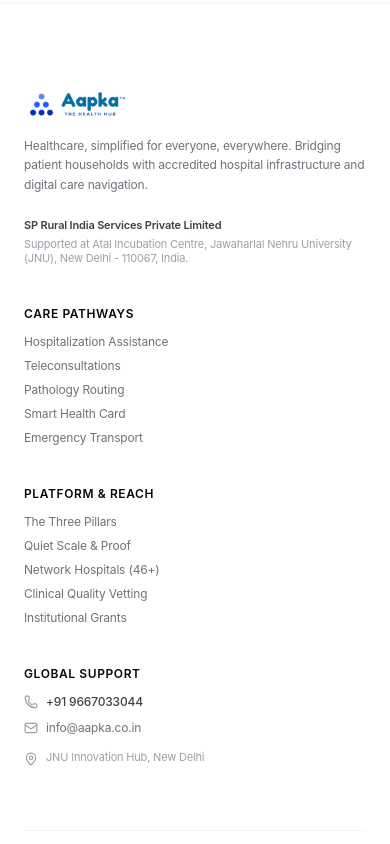
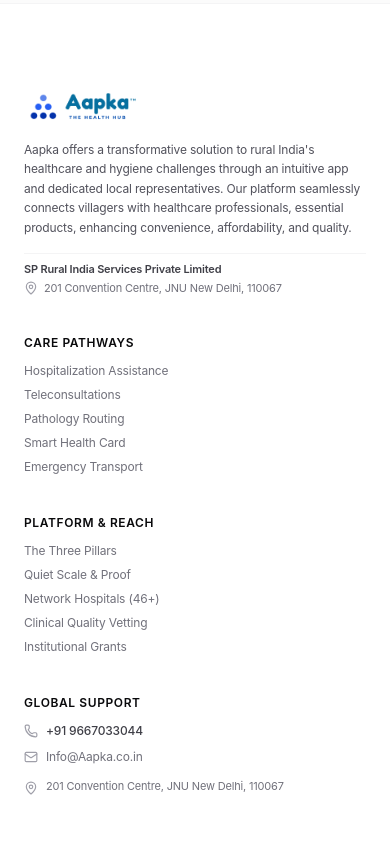
Before and after one commit to aapkatech/Aapka, a React (Vite) app: page / in a window 390 px wide. Shown: the part 7100-7944 px from the top of the page. Built offline with nearby package versions, Linux system fonts and the light colour scheme.

Commit message:
feat: add official mission description and contact details in footer

```diff
--- a/src/components/Footer.tsx
+++ b/src/components/Footer.tsx
@@ -12,9 +12,11 @@
     window.scrollTo({ top: 0, behavior: 'smooth' });
   };
 
-  const tagline = t?.tagline || "Healthcare, simplified for everyone, everywhere. Bridging patient households with accredited hospital infrastructure and digital care navigation.";
+  const tagline = t?.tagline || "Aapka offers a transformative solution to rural India's healthcare and hygiene challenges through an intuitive app and dedicated local representatives. Our platform seamlessly connects villagers with healthcare professionals, essential products, enhancing convenience, affordability, and quality.";
   const company = t?.company || "SP Rural India Services Private Limited";
-  const location = t?.location || "Supported at Atal Incubation Centre, Jawaharlal Nehru University (JNU), New Delhi - 110067, India.";
+  const location = t?.location || "201 Convention Centre, JNU New Delhi, 110067";
+  const phone = t?.phone || "+91 9667033044";
+  const email = t?.email || "Info@Aapka.co.in";
   const carePathwaysTitle = t?.carePathwaysTitle || "Care Pathways";
   const platformReachTitle = t?.platformReachTitle || "Platform & Reach";
   const globalSupportTitle = t?.globalSupportTitle || "Global Support";
@@ -49,16 +51,19 @@
           {/* Brand & Corporate entity */}
           <div className="lg:col-span-2 space-y-4">
             <div className="flex items-center">
-              <AapkaLogo variant="full" className="h-9 w-auto" />
+              <AapkaLogo variant="full" className="h-10 w-auto" />
             </div>
 
-            <p className="text-xs text-zinc-500 leading-relaxed max-w-sm">
+            <p className="text-xs sm:text-[13px] text-zinc-600 leading-relaxed max-w-md">
               {tagline}
             </p>
 
-            <div className="pt-2 text-[11px] text-zinc-400 space-y-1">
+            <div className="pt-2 text-[11px] text-zinc-400 space-y-1 border-t border-zinc-100">
               <p className="font-semibold text-zinc-700">{company}</p>
-              <p>{location}</p>
+              <p className="flex items-center gap-1.5 text-zinc-500">
+                <MapPin className="w-3.5 h-3.5 text-zinc-400 shrink-0" />
+                <span>{location}</span>
+              </p>
             </div>
           </div>
 
@@ -102,19 +107,19 @@
             <ul className="space-y-2.5 text-zinc-500">
               <li className="flex items-center gap-2">
                 <Phone className="w-3.5 h-3.5 text-zinc-400 shrink-0" />
-                <a href="tel:+919667033044" className="hover:text-zinc-950 font-medium text-zinc-700">
-                  +91 9667033044
+                <a href={`tel:${phone.replace(/\s+/g, '')}`} className="hover:text-zinc-950 font-medium text-zinc-700">
+                  {phone}
                 </a>
               </li>
               <li className="flex items-center gap-2">
                 <Mail className="w-3.5 h-3.5 text-zinc-400 shrink-0" />
-                <a href="mailto:info@aapka.co.in" className="hover:text-zinc-950">
-                  info@aapka.co.in
+                <a href={`mailto:${email.toLowerCase()}`} className="hover:text-zinc-950">
+                  {email}
                 </a>
               </li>
-              <li className="flex items-start gap-2 pt-1 text-[11px] text-zinc-400">
+              <li className="flex items-start gap-2 pt-1 text-[11px] text-zinc-500">
                 <MapPin className="w-3.5 h-3.5 text-zinc-400 shrink-0 mt-0.5" />
-                <span>JNU Innovation Hub, New Delhi</span>
+                <span>{location}</span>
               </li>
             </ul>
           </div>
--- a/src/i18n/translations.ts
+++ b/src/i18n/translations.ts
@@ -79,6 +79,8 @@
     tagline: string;
     company: string;
     location: string;
+    phone?: string;
+    email?: string;
     carePathwaysTitle: string;
     platformReachTitle: string;
     globalSupportTitle: string;
@@ -255,9 +257,11 @@
       ]
     },
     footer: {
-      tagline: "Healthcare, simplified for everyone, everywhere. Bridging patient households with accredited hospital infrastructure and digital care navigation.",
+      tagline: "Aapka offers a transformative solution to rural India's healthcare and hygiene challenges through an intuitive app and dedicated local representatives. Our platform seamlessly connects villagers with healthcare professionals, essential products, enhancing convenience, affordability, and quality.",
       company: "SP Rural India Services Private Limited",
-      location: "Supported at Atal Incubation Centre, Jawaharlal Nehru University (JNU), New Delhi - 110067, India.",
+      location: "201 Convention Centre, JNU New Delhi, 110067",
+      phone: "+91 9667033044",
+      email: "Info@Aapka.co.in",
       carePathwaysTitle: "Care Pathways",
       platformReachTitle: "Platform & Reach",
       globalSupportTitle: "Global Support",
@@ -451,9 +455,11 @@
       ]
     },
     footer: {
-      tagline: "स्वास्थ्य सेवा, हर किसी के लिए, हर जगह। मरीजों और परिवारों को गुणवत्तापूर्ण अस्पतालों और डिजिटल स्वास्थ्य सेवाओं से जोड़ना।",
+      tagline: "आपका (Aapka) एक सहज ऐप और समर्पित स्थानीय प्रतिनिधियों के माध्यम से ग्रामीण भारत की स्वास्थ्य एवं स्वच्छता संबंधी चुनौतियों का एक परिवर्तनकारी समाधान प्रदान करता है। हमारा मंच ग्रामीणों को स्वास्थ्य पेशेवरों और आवश्यक उत्पादों से सीधे जोड़ता है, जिससे सुविधा, वहनीयता और गुणवत्ता में सुधार होता है।",
       company: "एसपी रूरल इंडिया सर्विसेज प्राइवेट लिमिटेड",
-      location: "अटल इनक्यूबेशन सेंटर, जवाहरलाल नेहरू विश्वविद्यालय (JNU), नई दिल्ली - 110067, भारत।",
+      location: "201 कन्वेंशन सेंटर, जेएनयू, नई दिल्ली - 110067",
+      phone: "+91 9667033044",
+      email: "Info@Aapka.co.in",
       carePathwaysTitle: "स्वास्थ्य सेवाएं",
       platformReachTitle: "मंच व पहुंच",
       globalSupportTitle: "सहायता व संपर्क",
```
